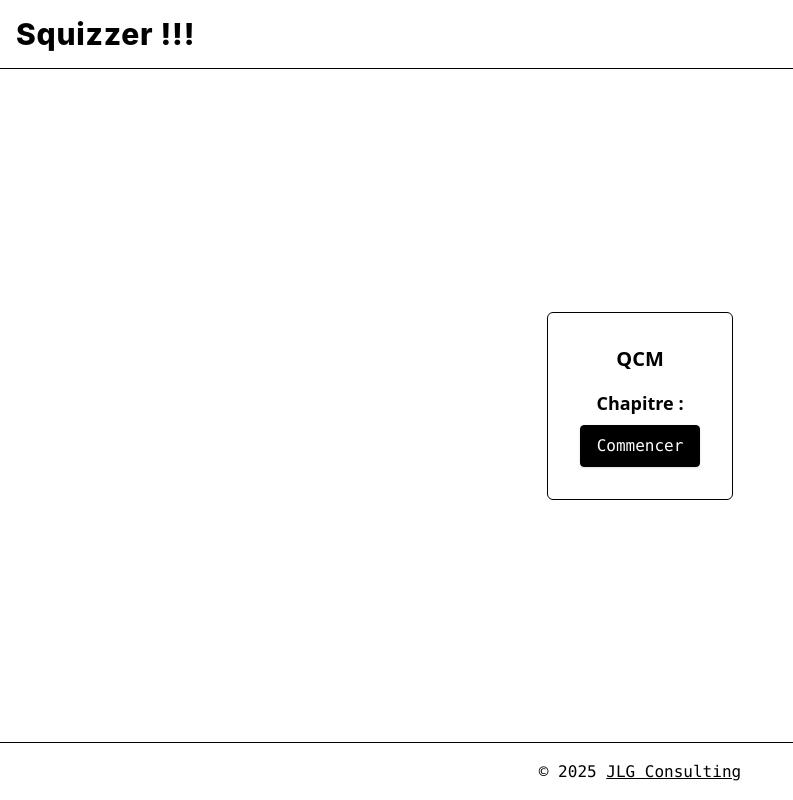
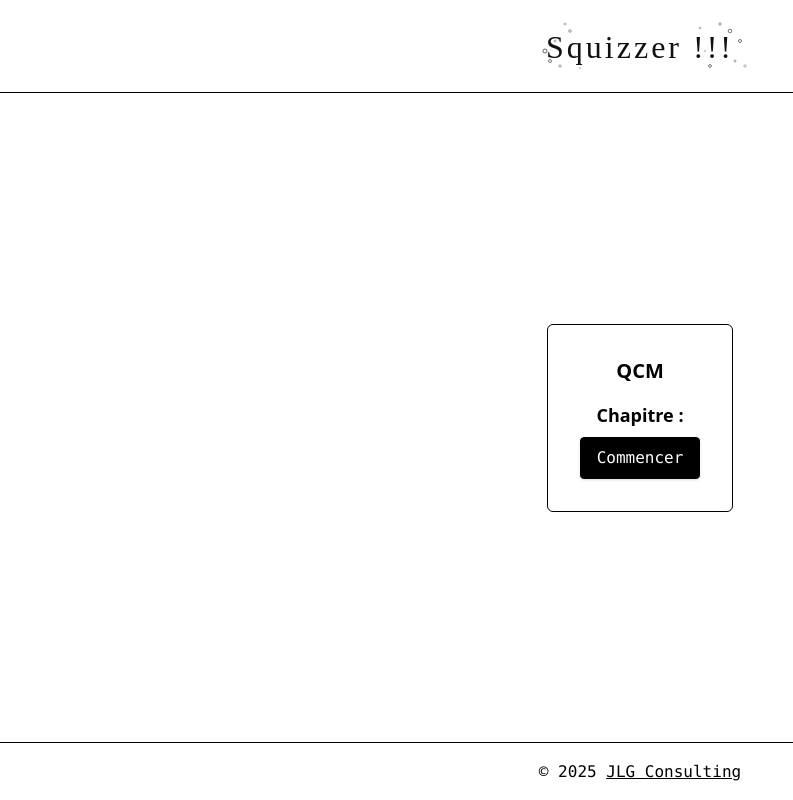
Before and after one commit to jlg-formation/squizzer, a React (Vite) app: page /squizzer/start in a window 1280 px wide. Shown: the whole page, without its empty margins (0-793 px from the left). Built offline with nearby package versions, Linux system fonts and the light colour scheme.

Commit message:
feat: update Header component to use SVG for logo and enhance visual design

```diff
--- a/src/layout/Header.tsx
+++ b/src/layout/Header.tsx
@@ -5,14 +5,56 @@ import { Link } from "react-router-dom";
  */
 const Header: React.FC = () => (
   <header className="w-full border-b border-black bg-white p-4 text-black shadow-none">
-    <h1
-      className="font-mono text-3xl font-extrabold tracking-wide"
-      style={{ fontFamily: "Oswald, Montserrat, Inter, monospace" }}
-    >
-      <Link to="/" className="hover:underline">
-        Squizzer !!!
-      </Link>
-    </h1>
+    <div className="flex justify-center">
+      <Link to="/" className="inline-block" aria-label="Accueil Squizzer">
+      <span className="sr-only">Squizzer</span>
+      <svg
+        width="240"
+        height="60"
+        viewBox="0 0 240 60"
+        fill="none"
+        xmlns="http://www.w3.org/2000/svg"
+        className="hover:opacity-80 transition-opacity"
+      >
+        {/* Texte principal élégant */}
+        <text
+          x="120"
+          y="35"
+          textAnchor="middle"
+          dominantBaseline="middle"
+          fontFamily="serif"
+          fontWeight="300"
+          fontSize="32"
+          fill="#111"
+          letterSpacing="3"
+        >
+          Squizzer !!!
+        </text>
+
+        {/* Bulles de champagne fines et élégantes */}
+        <circle cx="30" cy="45" r="1.5" fill="none" stroke="#111" strokeWidth="0.8" opacity="0.7" />
+        <circle cx="35" cy="25" r="1" fill="none" stroke="#111" strokeWidth="0.6" opacity="0.6" />
+        <circle cx="25" cy="35" r="2" fill="none" stroke="#111" strokeWidth="0.8" opacity="0.8" />
+        <circle cx="40" cy="50" r="1.2" fill="none" stroke="#111" strokeWidth="0.7" opacity="0.5" />
+
+        <circle cx="210" cy="15" r="1.8" fill="none" stroke="#111" strokeWidth="0.8" opacity="0.7" />
+        <circle cx="215" cy="45" r="1" fill="none" stroke="#111" strokeWidth="0.6" opacity="0.6" />
+        <circle cx="220" cy="25" r="1.5" fill="none" stroke="#111" strokeWidth="0.7" opacity="0.8" />
+        <circle cx="225" cy="50" r="1.2" fill="none" stroke="#111" strokeWidth="0.6" opacity="0.5" />
+
+        <circle cx="50" cy="15" r="1.3" fill="none" stroke="#111" strokeWidth="0.7" opacity="0.6" />
+        <circle cx="190" cy="50" r="1.4" fill="none" stroke="#111" strokeWidth="0.8" opacity="0.7" />
+        <circle cx="45" cy="8" r="1" fill="none" stroke="#111" strokeWidth="0.6" opacity="0.5" />
+        <circle cx="200" cy="8" r="1.1" fill="none" stroke="#111" strokeWidth="0.7" opacity="0.6" />
+
+        {/* Bulles supplémentaires pour l'effet pétillant */}
+        <circle cx="60" cy="52" r="0.8" fill="none" stroke="#111" strokeWidth="0.5" opacity="0.4" />
+        <circle cx="180" cy="12" r="0.9" fill="none" stroke="#111" strokeWidth="0.6" opacity="0.5" />
+        <circle cx="55" cy="40" r="0.7" fill="none" stroke="#111" strokeWidth="0.5" opacity="0.4" />
+        <circle cx="185" cy="35" r="0.8" fill="none" stroke="#111" strokeWidth="0.5" opacity="0.4" />
+      </svg>
+    </Link>
+    </div>
   </header>
 );
 
```
